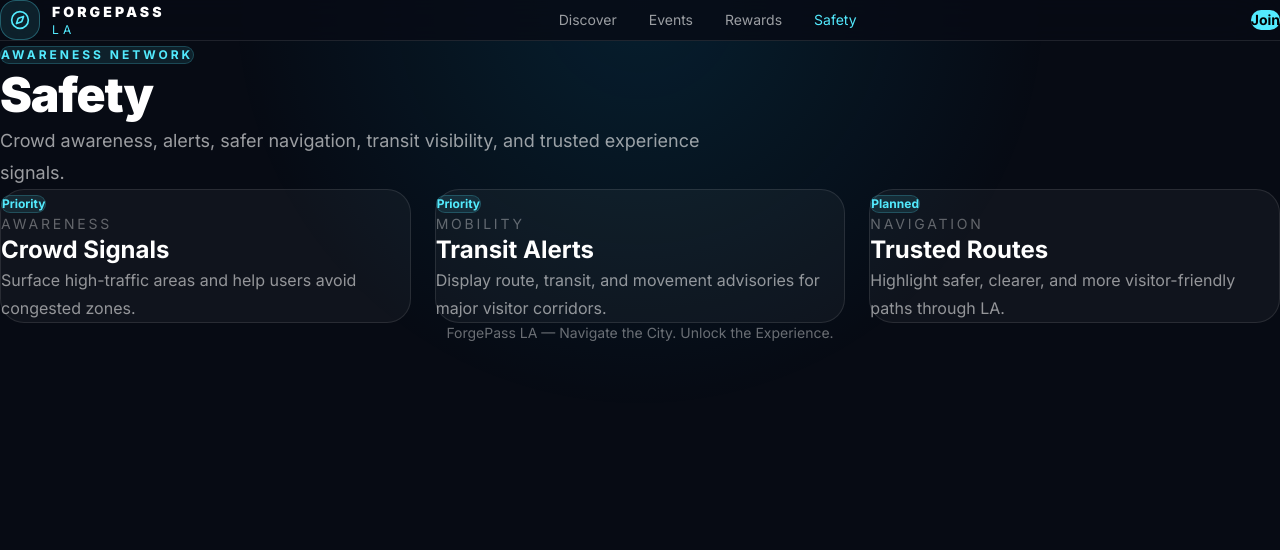
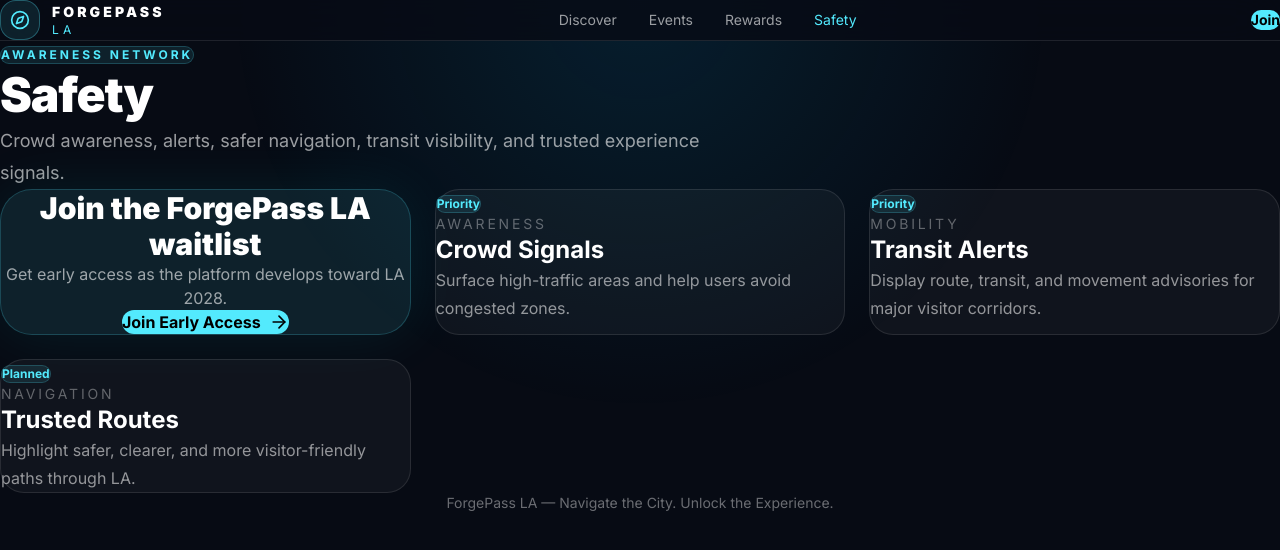
Before and after one commit to Oatskillua/forgepass-la, a React (Vite) app: page /safety in a window 1280 px wide. Shown: the top 550 px of the page. Built offline with nearby package versions, Linux system fonts and the light colour scheme.

Commit message:
Add page CTA blocks

```diff
--- /dev/null
+++ b/src/components/PageCTA.jsx
@@ -0,0 +1,29 @@
+import { Link } from 'react-router-dom'
+import { ArrowRight } from 'lucide-react'
+
+export default function PageCTA({
+  title = 'Join the ForgePass LA waitlist',
+  subtitle = 'Get early access as the platform develops toward LA 2028.',
+  buttonText = 'Join Early Access',
+  to = '/#waitlist',
+}) {
+  return (
+    <div className="mt-16 rounded-[32px] border border-cyan-300/20 bg-cyan-300/10 p-8 text-center shadow-[0_0_60px_rgba(0,255,255,0.08)]">
+      <h2 className="text-3xl font-black">
+        {title}
+      </h2>
+
+      <p className="mx-auto mt-4 max-w-2xl text-white/60">
+        {subtitle}
+      </p>
+
+      <Link
+        to={to}
+        className="mt-8 inline-flex items-center gap-2 rounded-2xl bg-cyan-300 px-6 py-4 font-bold text-black transition hover:scale-105"
+      >
+        {buttonText}
+        <ArrowRight className="h-5 w-5" />
+      </Link>
+    </div>
+  )
+}
--- a/src/pages/Discover.jsx
+++ b/src/pages/Discover.jsx
@@ -1,6 +1,7 @@
 import PageShell from '../components/PageShell'
 import InfoCard from '../components/InfoCard'
 import { discoverItems } from '../data/discoverItems'
+import PageCTA from '../components/PageCTA'
 
 export default function Discover() {
   return (
@@ -10,6 +11,7 @@ export default function Discover() {
       subtitle="Local discovery, neighborhoods, restaurants, nightlife, shopping districts, hidden gems, and curated city routes."
     >
       <div className="grid gap-6 md:grid-cols-3">
+        <PageCTA />
         {discoverItems.map((item) => (
           <InfoCard key={item.title} {...item} />
         ))}
--- a/src/pages/Events.jsx
+++ b/src/pages/Events.jsx
@@ -1,6 +1,7 @@
 import PageShell from '../components/PageShell'
 import InfoCard from '../components/InfoCard'
 import { eventItems } from '../data/eventItems'
+import PageCTA from '../components/PageCTA'
 
 export default function Events() {
   return (
@@ -10,6 +11,7 @@ export default function Events() {
       subtitle="Olympic-adjacent experiences, fan zones, concerts, nightlife, pop-ups, and curated activity listings."
     >
       <div className="grid gap-6 md:grid-cols-3">
+       <PageCTA />
         {eventItems.map((item) => (
           <InfoCard key={item.title} {...item} />
         ))}
--- a/src/pages/Rewards.jsx
+++ b/src/pages/Rewards.jsx
@@ -1,6 +1,7 @@
 import PageShell from '../components/PageShell'
 import InfoCard from '../components/InfoCard'
 import { rewardItems } from '../data/rewardItems'
+import PageCTA from '../components/PageCTA'
 
 export default function Rewards() {
   return (
@@ -10,6 +11,7 @@ export default function Rewards() {
       subtitle="XP, badges, city exploration rewards, early-access perks, merchant offers, and achievement systems."
     >
       <div className="grid gap-6 md:grid-cols-3">
+       <PageCTA />
         {rewardItems.map((item) => (
           <InfoCard key={item.title} {...item} />
         ))}
--- a/src/pages/Safety.jsx
+++ b/src/pages/Safety.jsx
@@ -1,6 +1,7 @@
 import PageShell from '../components/PageShell'
 import InfoCard from '../components/InfoCard'
 import { safetyItems } from '../data/safetyItems'
+import PageCTA from '../components/PageCTA'
 
 export default function Safety() {
   return (
@@ -10,6 +11,7 @@ export default function Safety() {
       subtitle="Crowd awareness, alerts, safer navigation, transit visibility, and trusted experience signals."
     >
       <div className="grid gap-6 md:grid-cols-3">
+        <PageCTA />
         {safetyItems.map((item) => (
           <InfoCard key={item.title} {...item} />
         ))}
```
